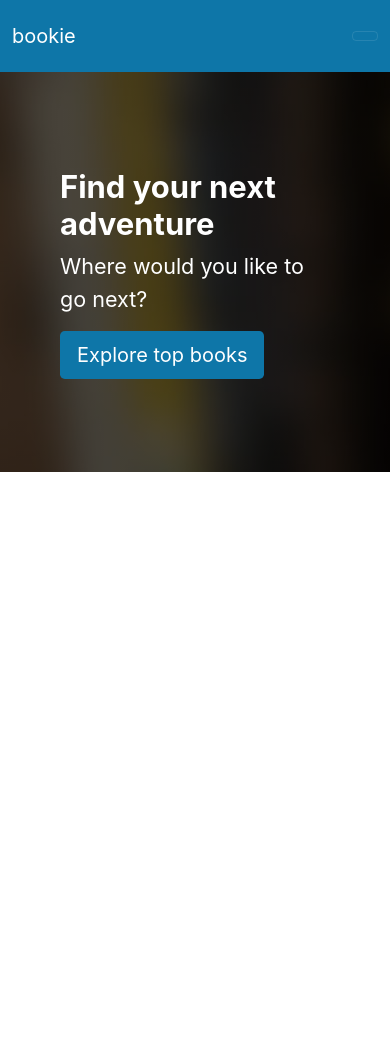
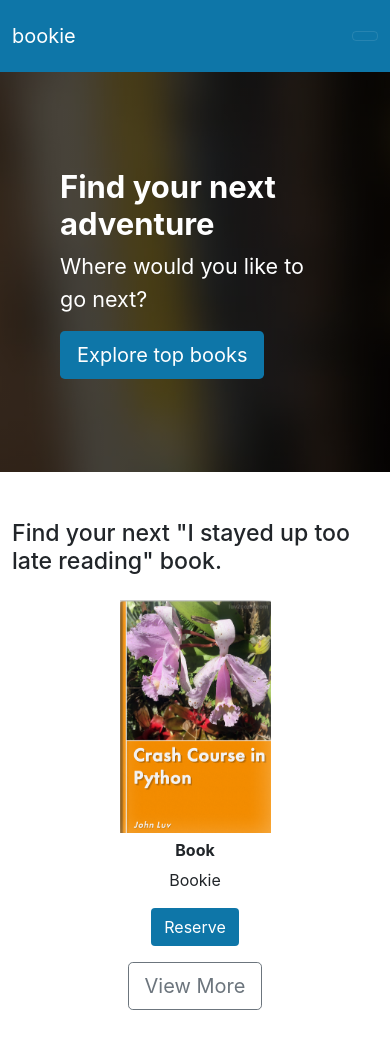
Before and after one commit to Fair-Child/bookie, a React (Create React App) app: page / in a window 390 px wide. Shown: the top 1048 px of the page. Before the commit the page ends 844 px from the top, so only its background shows below. Built offline with nearby package versions, Linux system fonts and the light colour scheme; the HTML template or start-up script is replaced by a standard one.

Commit message:
add carousel component

```diff
--- a/src/App.tsx
+++ b/src/App.tsx
@@ -1,13 +1,15 @@
 import React from 'react';
 import './App.css';
+import { Carousel } from './layouts/HomePage/Carousel';
 import { ExploreTopBooks } from './layouts/HomePage/ExploreTopBooks';
 import { Navbar } from './layouts/NavbarAndFooter/Navbar';
 
 function App() {
     return (
         <div>
-            <Navbar />
-            <ExploreTopBooks />
+            <Navbar/>
+            <ExploreTopBooks/>
+            <Carousel/>
         </div>
     );
 }
--- a/src/layouts/HomePage/Carousel.tsx
+++ b/src/layouts/HomePage/Carousel.tsx
@@ -41,6 +41,7 @@
                             </div>
                         </div>
                     </div>
+                </div>
                 <button className='carousel-control-prev' type='button'
                     data-bs-target='#carouselExampleControls' data-bs-slide='prev'>
                     <span className='carousel-control-prev-icon' aria-hidden='true'></span>
@@ -52,7 +53,28 @@
                     <span className='visually-hidden'>Next</span>
                 </button>
             </div>
+
+            {/* Mobile */}
+            <div className='d-lg-none mt-3'>
+                <div className='row d-flex justify-content-center align-items-center'>
+                    <div className='text-center'>
+                        <img src={require('./../../Images/BooksImages/book-1000.png')}
+                            width='151'
+                            height='233'
+                            alt='book'
+                        />
+                        <h6 className='mt-2'>
+                            <b>Book</b>
+                        </h6>
+                        <p>Bookie</p>
+                        <a className='btn main-color text-white' href='#'>Reserve</a>
                     </div>
                 </div>
+            </div>
+            <div className='homepage-carousel-title mt-3'>
+                <a className='btn btn-outline-secondary btn-lg' href='#'>View More</a>
+            </div>
+        </div>
+
     )
 }
```
Lines whose indentation alone changed are shown as unchanged.
